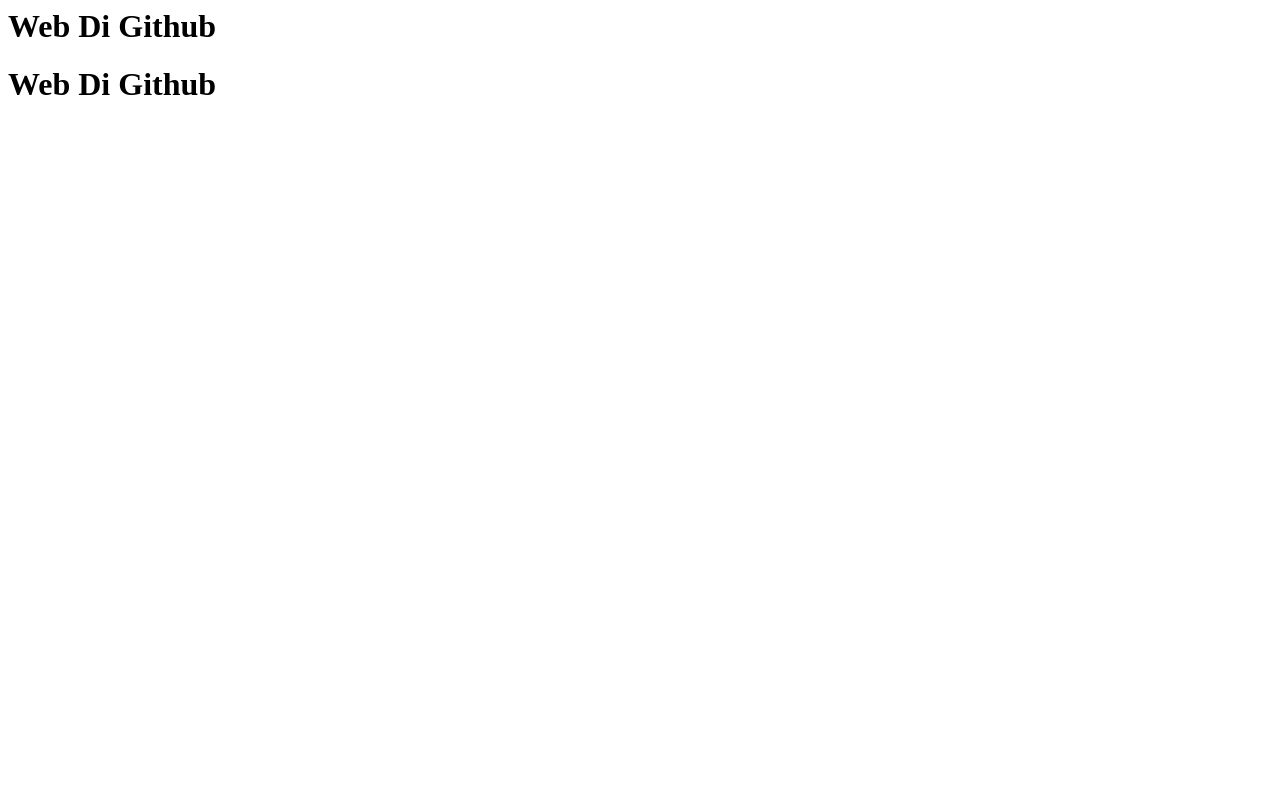
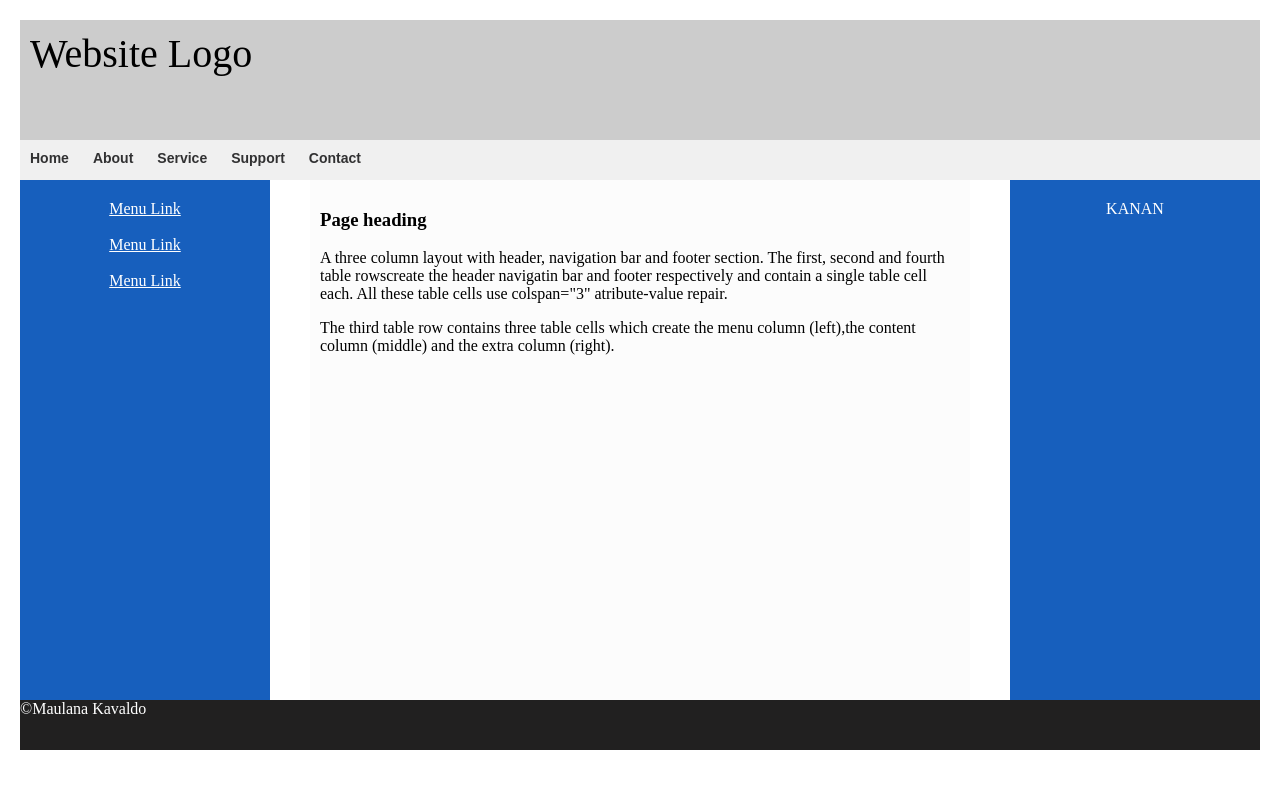
Before and after one commit to Alkavmaulana/alkavmaulana.github.io, a plain HTML site: page index.html in a window 1280 px wide. Drawn offline with Linux system fonts and the light colour scheme.

Commit message:
index.html

```diff
--- a/index.html
+++ b/index.html
@@ -1,2 +1,98 @@
-<h1>Web Di Github</h1>
-<h1>Web Di Github</h1>
+<!DOCTYPE html>
+<html>
+	<head>
+		<meta charset="UTF-8">
+		<title>Desain Web | Tugas</title>
+		<meta name="viewport" content="wodth=device-width, initial-scale=1.0">
+		<style type="text/css">
+			body {
+				width:auto;
+				margin:20px;
+			}
+			#header {
+				font-size:40px;
+				forn-familiy:zygoth;
+				height:100px;
+				padding:10px;
+				background-color:#CCCCCC;
+			}
+			#navigasi {
+				color:white;
+				height:40px;
+				background-color:#f0f0f0;
+			}
+			.nav{
+				display: inline-block;
+				padding:7px 12px;
+				text-decoration:none;
+				font-weight:bold;
+				font-family:arial;
+				font-size:14px;
+				color:#313132;
+				padding:10px;
+			}
+			.nav:hover{
+				background-color: #3e8e41;
+			}
+			#kiri {
+				height:500px;
+				padding-top:20px;
+				background-color:#175FBD;
+				float:left;
+				width:250px;
+				margin-top:0px;
+				text-align:center;
+			}
+			#kanan {
+				color:white;
+				height:500px;
+				padding-top:20px;
+				background-color:#175FBD;
+				float:right;
+				width:250px;
+				margin-top:0px;
+				text-align:center;
+			}
+			#tengah {
+				height:500px;
+				padding:10px;
+				background-color:#FCFCFC;
+				margin:0px 290px 0 290px;
+			}
+			#footer {
+				clear:both;
+				color:white;
+				height:50px;
+				padding:0px;
+				background-color:#212020;
+				margin-top:0px;
+			}
+		</style>
+	</head>
+	<body>
+		<div id="header">Website Logo</div>
+		<div id="navigasi">
+						<a href="#" class=nav>Home</a>
+						<a href="#" class=nav>About</a>
+						<a href="#" class=nav>Service</a>
+						<a href="#" class=nav>Support</a>
+						<a href="#" class=nav>Contact</a>
+		</div>
+		<div id="kiri">
+			<a href="#" style="text-decoration:underline; color:white">Menu Link</a><br><br>
+			<a href="#" style="text-decoration:underline; color:white">Menu Link</a><br><br>
+			<a href="#" style="text-decoration:underline; color:white">Menu Link</a><br><br>
+		</div>
+
+		<div id="kanan">KANAN</div>
+		<div id="tengah">
+			<h3>Page heading</h3>
+			<p>A three column layout with header, navigation bar and footer section. The first, second and fourth table rowscreate the header
+			navigatin bar and footer respectively and contain a single table cell each. All these table cells use colspan="3" atribute-value repair.</p>
+			<p>The third table row contains three table cells which create the menu column (left),the content column (middle) and the extra column (right).</p>
+		</div>
+		<div id="footer">
+			&copy;Maulana Kavaldo</div>
+		</div>
+	</body>
+</html>
```
